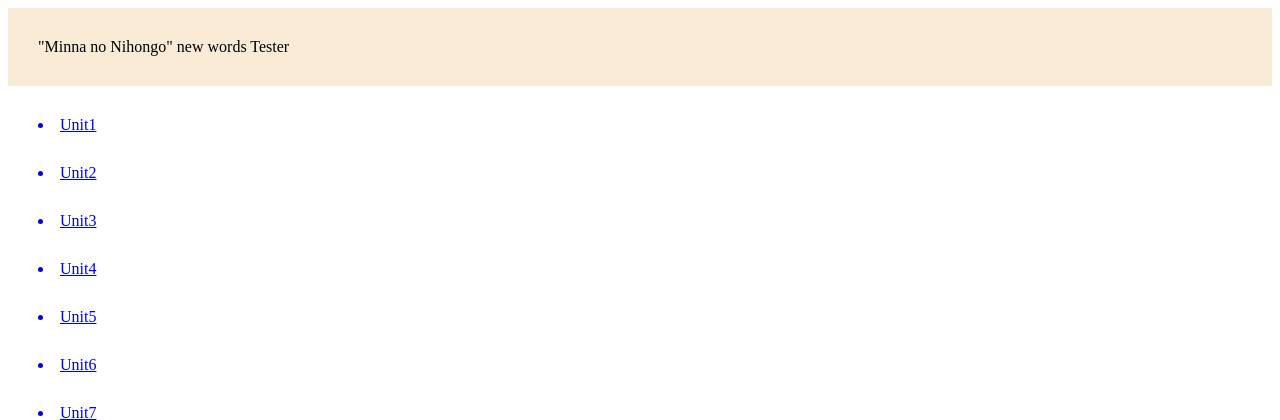
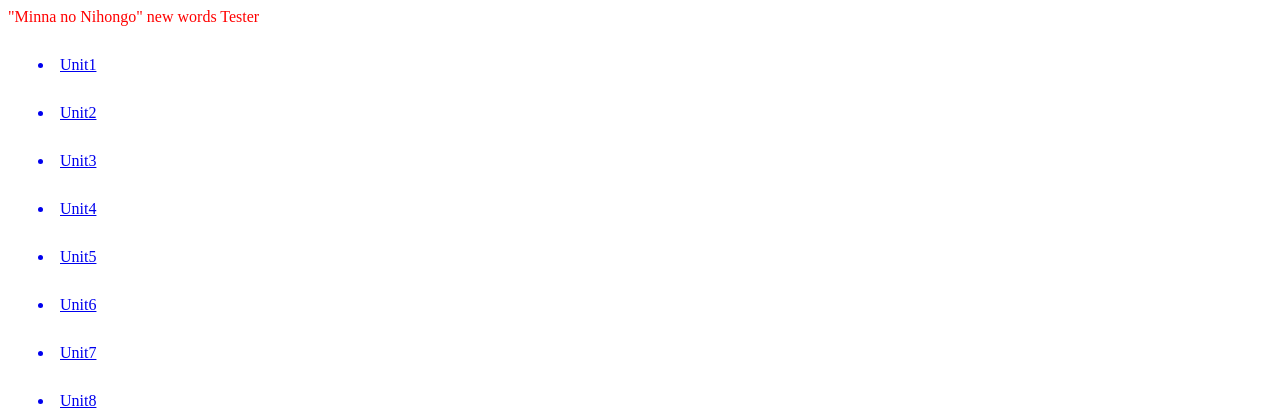
Before and after one commit to Akatsuki-kun123/Word_Test, a Django app: page /unit/ in a window 1280 px wide. Shown: the top 420 px of the page. Run offline with Django 3.2, Linux system fonts and the light colour scheme; data comes from the database, SQL or seed files in the repository.

Commit message:
Testing CSS

```diff
--- a/Blog/Home/static/Home/style.css
+++ b/Blog/Home/static/Home/style.css
@@ -1,5 +1,3 @@
 .header{
-    padding: 30px;
-    margin-top: auto;
-    background-color: antiquewhite;
+    color: red;
 }
```
